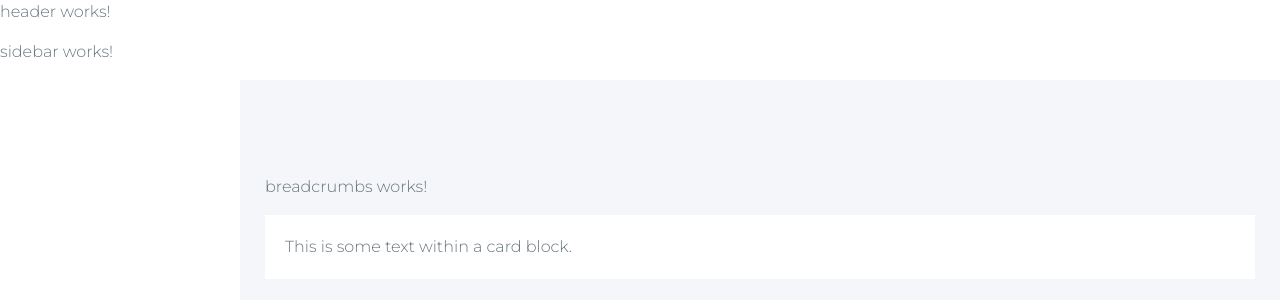
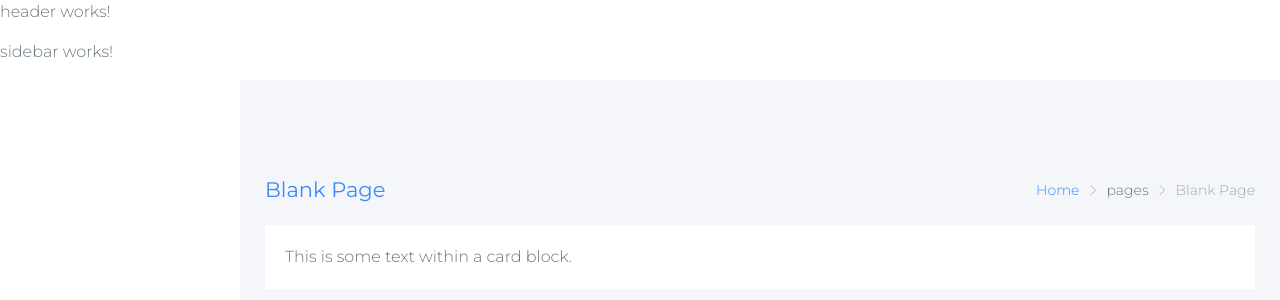
Before and after one commit to SpikeAsimov/AdminPro, an Angular app: page / in a window 1280 px wide. Shown: the top 300 px of the page. Built offline with nearby package versions, Linux system fonts and the light colour scheme.

Commit message:
agrega contenido a breadcrumbs.component.html

```diff
--- a/src/app/shared/breadcrumbs/breadcrumbs.component.html
+++ b/src/app/shared/breadcrumbs/breadcrumbs.component.html
@@ -1 +1,20 @@
-<p>breadcrumbs works!</p>
+<!-- ============================================================== -->
+<!-- Bread crumb and right sidebar toggle -->
+<!-- ============================================================== -->
+<div class="row page-titles">
+  <div class="col-md-5 align-self-center">
+    <h3 class="text-themecolor">Blank Page</h3>
+  </div>
+  <div class="col-md-7 align-self-center">
+    <ol class="breadcrumb">
+      <li class="breadcrumb-item">
+        <a href="javascript:void(0)">Home</a>
+      </li>
+      <li class="breadcrumb-item">pages</li>
+      <li class="breadcrumb-item active">Blank Page</li>
+    </ol>
+  </div>
+</div>
+<!-- ============================================================== -->
+<!-- End Bread crumb and right sidebar toggle -->
+<!-- ============================================================== -->
```
